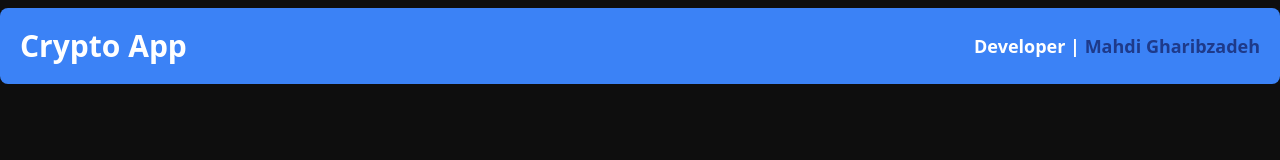
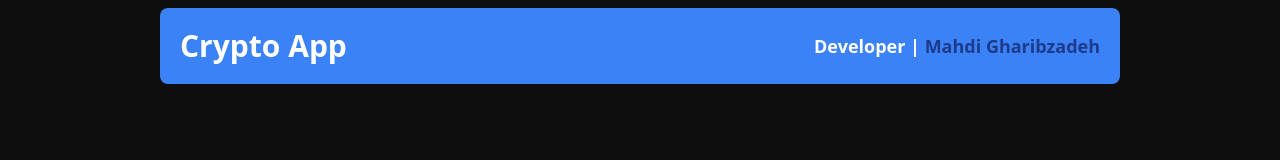
Before and after one commit to mahdigharibzadeh7/crypto-app, a React (Vite) app: page / in a window 1280 px wide. Shown: the top 160 px of the page. Built offline with nearby package versions, Linux system fonts and the light colour scheme; no server answers.

Commit message:
add margin x

```diff
--- a/src/layouts/Header.jsx
+++ b/src/layouts/Header.jsx
@@ -1,6 +1,6 @@
 function Header() {
   return (
-    <header className="flex justify-between items-center bg-blue-500 rounded-lg p-5 mt-2 font-bold">
+    <header className="flex justify-between items-center bg-blue-500 rounded-lg p-5 mt-2 font-bold mx-40">
       <div className="text-3xl">Crypto App</div>
       <div className="text-lg">
         Developer | <span className="text-blue-900">Mahdi Gharibzadeh</span>
```
